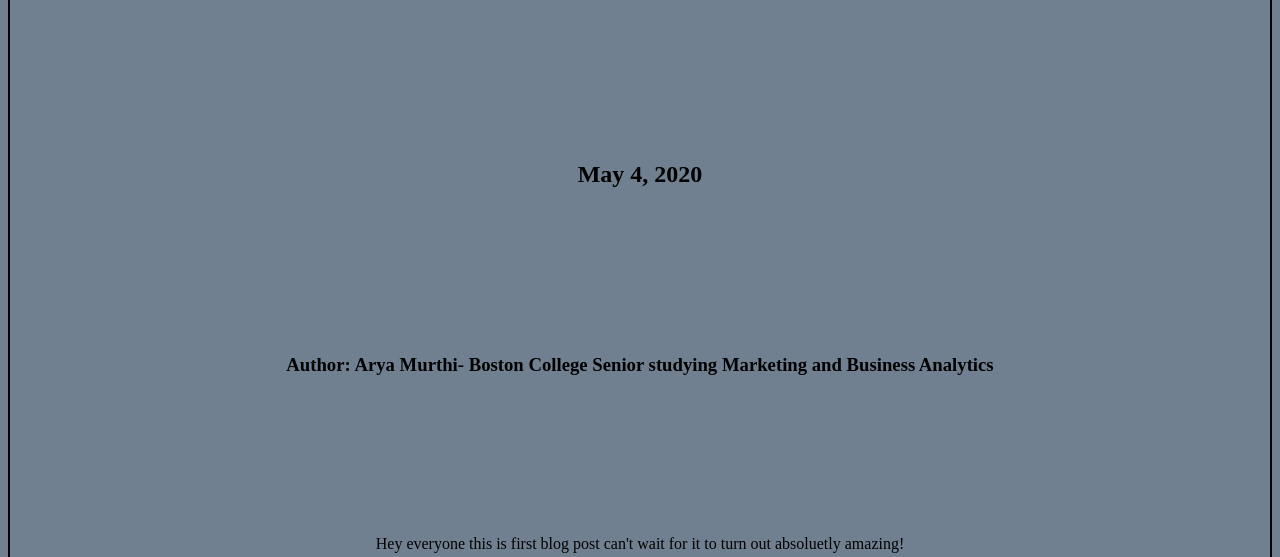
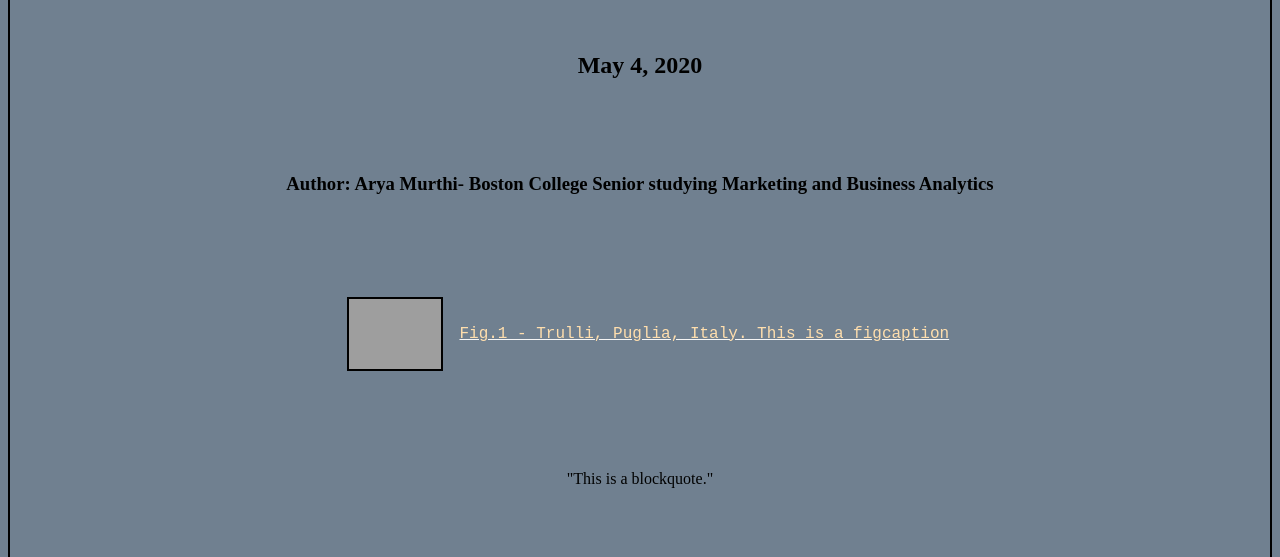
Before and after one commit to aryamurthi/udacityblogproject, a plain HTML site: page blogPosts/post1.html in a window 1280 px wide. Shown: the part 243-800 px from the top of the page. Drawn offline with Linux system fonts and the light colour scheme; grey boxes are pictures that could not be loaded.

Commit message:
reviews round 2

```diff
--- a/blogPosts/post1.html
+++ b/blogPosts/post1.html
@@ -24,7 +24,17 @@
         Author: Arya Murthi- Boston College Senior studying Marketing and
         Business Analytics
       </h3>
-      <p>
+
+      <figure>
+        <img src="../images/photo.jpg" alt="photo" style="width: 10%; margin:1em;"></img>
+        <figcaption>Fig.1 - Trulli, Puglia, Italy. This is a figcaption</figcaption>
+      </figure>
+
+      <blockquote>
+        "This is a blockquote."
+      </blockquote>
+
+      <p style="text-decoration: underline;">
         Hey everyone this is first blog post can't wait for it to turn out
         absoluetly amazing!
       </p>
--- a/css/blogGrid.css
+++ b/css/blogGrid.css
@@ -65,6 +65,35 @@
   padding: 5px;
 }
 
+img {
+  display: flex;
+  justify-content: center;
+  align-items: center;
+  border: black 2px solid;
+}
+
+figcaption {
+  text-decoration: underline whitesmoke;
+  display: flex;
+  background-color: transparent;
+  color: navajowhite;
+  align-items: center;
+  justify-content: center;
+  font-family: "Courier New", Courier, monospace;
+}
+
+figure {
+  display: flex;
+  justify-content: center;
+  align-items: center;
+}
+blockquote{
+  display: flex;
+  justify-content: center;
+  align-items: center;
+}
+
+
 @media (max-width: 630px) {
   .blogGrid {
     display: block;
--- a/css/style.css
+++ b/css/style.css
@@ -21,7 +21,7 @@
   gap: 25px;
   margin-bottom: 5em;
   height: 100vh;
-  background-image: url("bird.jpg");
+  background-image: url("../images/bird.jpg");
   background-size: cover;
 }
 
@@ -56,13 +56,3 @@ footer {
   padding: 5px;
   font-family: "Courier New", Courier, monospace;
 }
-
-figcaption {
-  text-decoration: underline whitesmoke;
-  display: flex;
-  background-color: transparent;
-  color: navajowhite;
-  align-items: center;
-  justify-content: center;
-  font-family: "Courier New", Courier, monospace;
-}
```
Also changed, not shown: blogPosts/post2.html (+1 -1 lines), blogPosts/post3.html (+1 -1 lines), index.html (+1 -5 lines), 4 other files.
